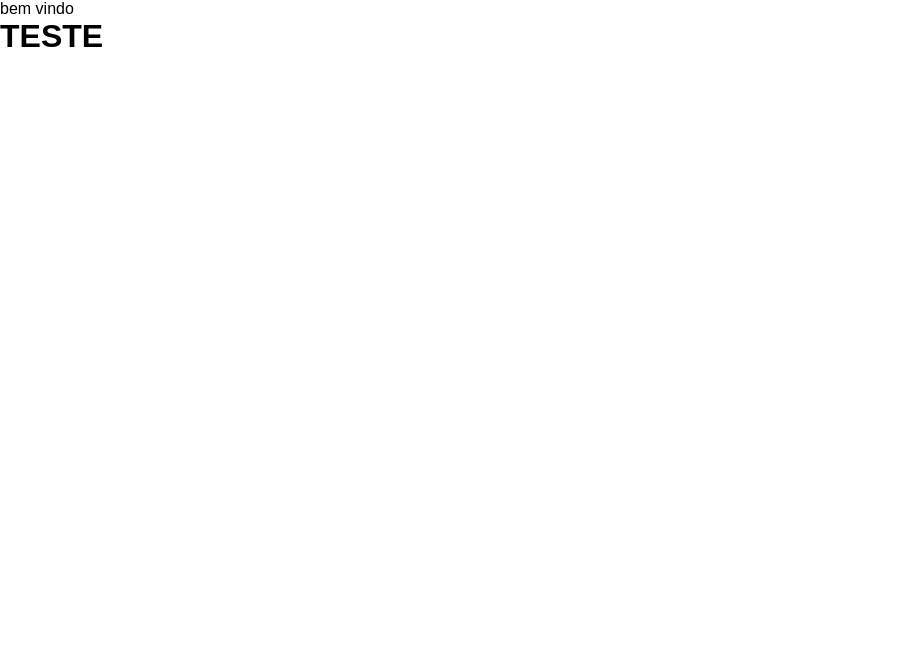
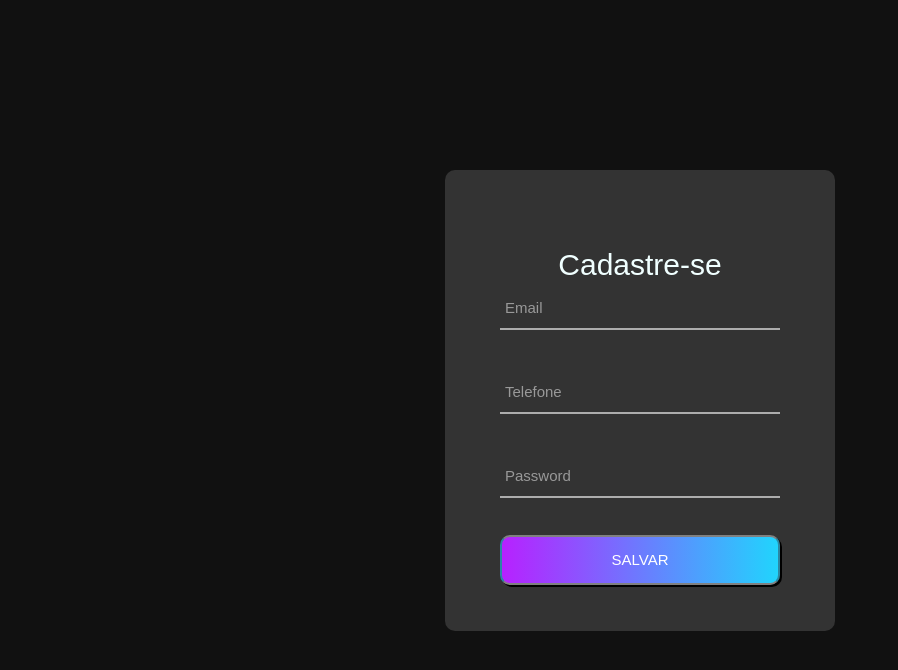
Before and after one commit to williamtesche/tela-de-login-react, a React (Create React App) app: page /cadastro in a window 1280 px wide. Shown: the top 670 px of the page, without its empty margins (0-898 px from the left). Built offline with nearby package versions, Linux system fonts and the light colour scheme.

Commit message:
Alteração
Ajustei o botão e criei a pagina de cadastro.

```diff
--- a/src/App.js
+++ b/src/App.js
@@ -1,7 +1,6 @@
 import { useState } from "react";
 import { BrowserRouter as Router, Route } from "react-router-dom";
 import "./styles.css";
-import Cadastro from "./Cadastro";
 
 function App() {
   const [email, setEmail] = useState("");
@@ -32,7 +31,7 @@ function App() {
             <div className="wrap-input">
               <input
                 c
-                className={email !== "" ? "has-val input" : "input"}
+                className={password !== "" ? "has-val input" : "input"}
                 type="Password"
                 value={password}
                 onChange={(e) => setPassword(e.target.value)}
--- a/src/Cadastro.js
+++ b/src/Cadastro.js
@@ -1,21 +1,61 @@
-
-
-
+import { BrowserRouter as Router, Route } from "react-router-dom";
+import { useState } from "react";
 
 function Cadastro() {
+  const [email, setEmail] = useState("");
+  const [password, setPassword] = useState("");
+  const [telefone, setTelefone] = useState("");
+
   return (
-    <div>
-      bem vindo
+    <div className="container">
+      <div className="container-login">
+        <div className="wrap-login">
+          <form className="login-from">
+            <span className="login-form-title">Cadastre-se</span>
 
-<h1>TESTE</h1>
+            <div className="wrap-input">
+              <input
+                className={email !== "" ? "has-val input" : "input"}
+                type="Email"
+                value={email}
+                onChange={(e) => setEmail(e.target.value)}
+              />
+              <span className="focus-input" data-placeholder="Email"></span>
+            </div>
 
-   </div>
+            <div className="wrap-input">
+              <input
+                className={telefone !== "" ? "has-val input" : "input"}
+                type="Telefone"
+                value={telefone}
+                onChange={(e) => setTelefone(e.target.value)}
+              />
+              <span className="focus-input" data-placeholder="Telefone"></span>
+            </div>
 
+            <div className="wrap-input">
+              <input
+                c
+                className={password !== "" ? "has-val input" : "input"}
+                type="Password"
+                value={password}
+                onChange={(e) => setPassword(e.target.value)}
+              />
+              <span className="focus-input" data-placeholder="Password"></span>
+            </div>
 
-
-  )
-
-  }
-
+            <div className="container-login-form-btn">
+              <span></span>
+              <span></span>
+              <span></span>
+              <span></span>
+              <button className="login-form-btn">Salvar</button>
+            </div>
+          </form>
+        </div>
+      </div>
+    </div>
+  );
+}
 
 export default Cadastro;
--- a/src/index.js
+++ b/src/index.js
@@ -1,12 +1,13 @@
 import React from 'react';
 import ReactDOM from 'react-dom';
 import App from './App';
+import Cadastro from './Cadastro';
 
 import {
   createBrowserRouter,
   RouterProvider,
 } from "react-router-dom";
-import Cadastro from './Cadastro';
+
 
 
 const router = createBrowserRouter([
```
